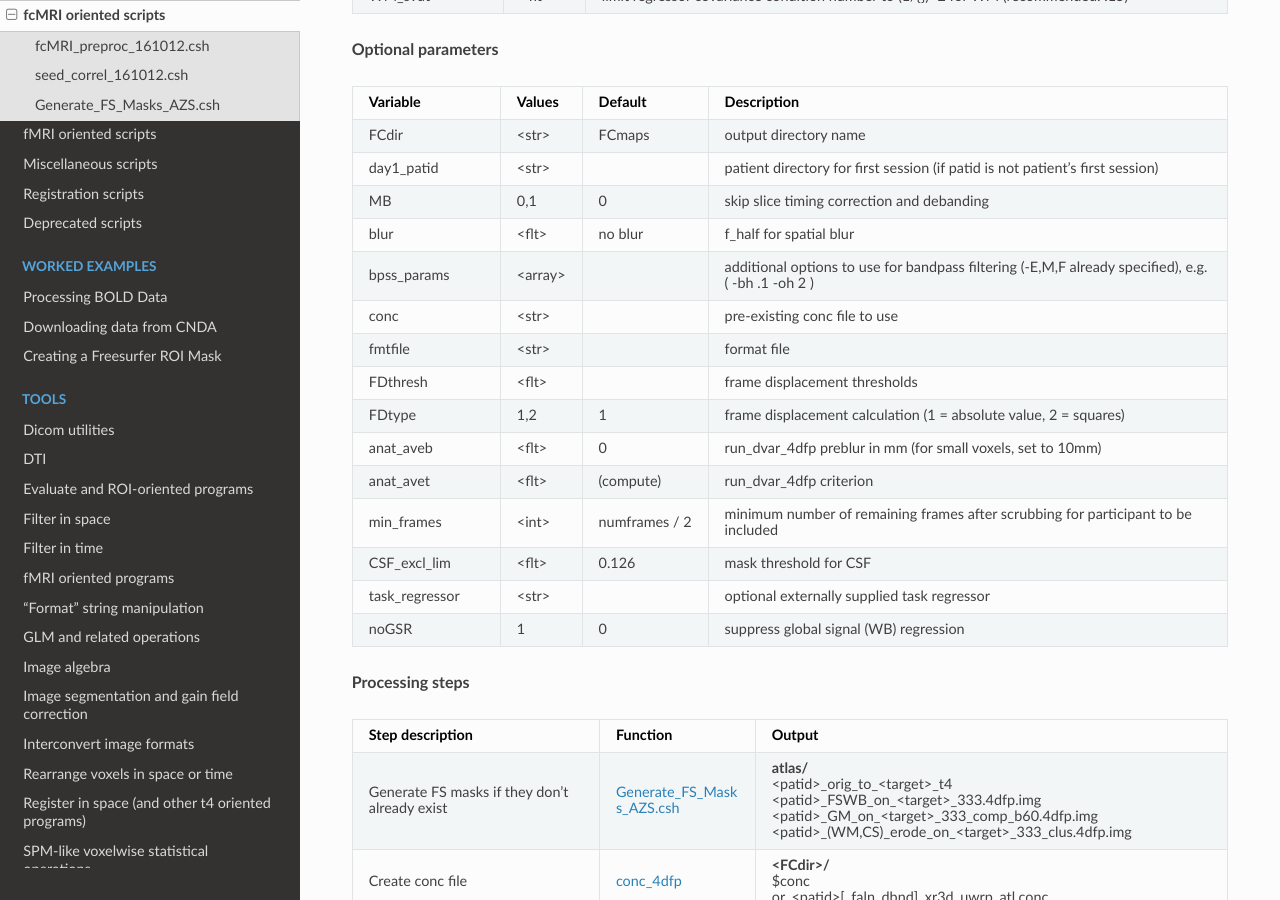
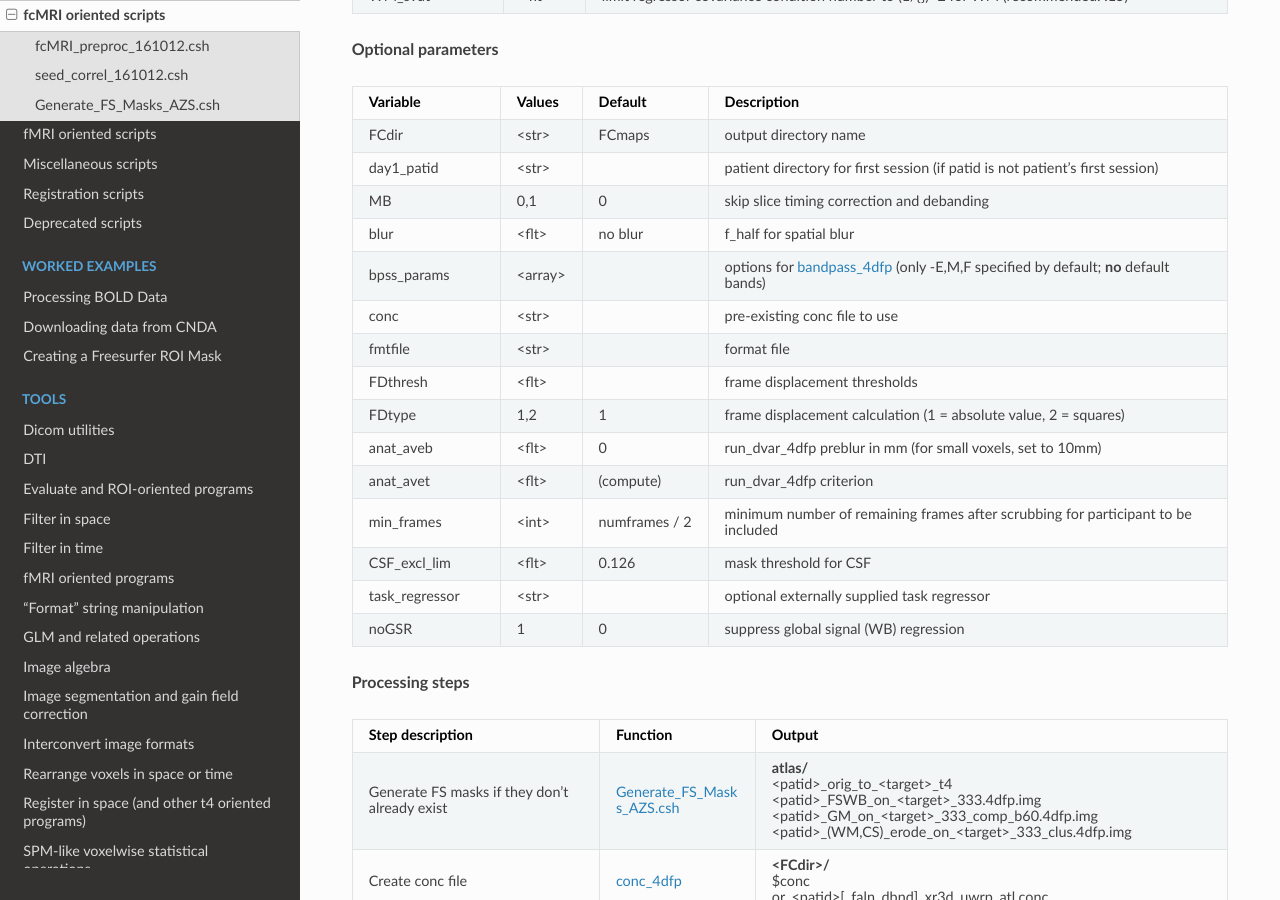
Before and after one commit to BlackHershey/4dfp-docs, a Sphinx documentation site: the page built from docs/scripts/fcmri.rst, in a window 1280 px wide and 900 px high, scrolled down 1061 px. Built offline with Sphinx 7.4.7 and the Read the Docs theme 2.0.0, drawn with Linux system fonts in a browser that asks for light colours; some of the changed text lies outside the part shown.

Commit message:
added clarifications / fixed typos for fc preproc bandpass

```diff
--- a/docs/examples/bold-example.rst
+++ b/docs/examples/bold-example.rst
@@ -414,7 +414,7 @@ simply add in the fcMRI-specific ones::
     set CSF_svdt = .2
     set WM_lcube = 5
     set WM_svdt = .15
-    set bpss_params = ( -bh .1 -oh 2 )
+    set bpss_params = ( -bh0.1 -oh2 )
     set blur = .73542
 
 No changes are needed to the session params file, so now we can run the script::
--- a/docs/global.rst
+++ b/docs/global.rst
@@ -104,7 +104,7 @@
 .. |blur_desc| replace:: f_half for spatial blur
 
 .. |bpss_params_vals| replace:: <array>
-.. |bpss_params_desc| replace:: additional options to use for bandpass filtering (-E,M,F already specified), e.g. ( -bh .1 -oh 2 )
+.. |bpss_params_desc| replace:: options for :ref:`bandpass_4dfp` (only -E,M,F specified by default; **no** default bands)
 
 .. |conc_vals| replace:: <str>
 .. |conc_desc| replace:: pre-existing conc file to use
```
